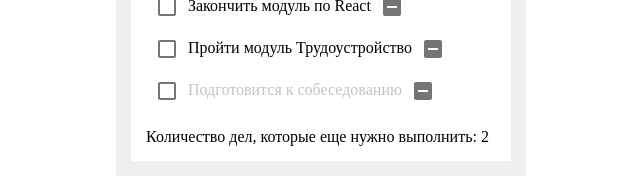
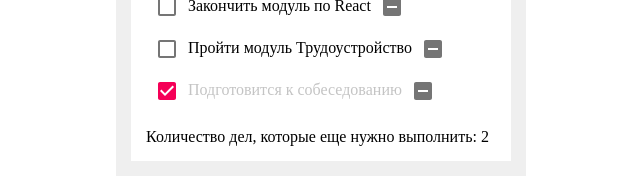
Before and after one commit to WebHeroSchool/todo-react, a React (Create React App) app: page / in a window 1280 px wide. Shown: the part 288-466 px from the top of the page, without its empty margins (319-959 px from the left). Built offline with nearby package versions, Linux system fonts and the light colour scheme.

Commit message:
refEvent

```diff
--- a/src/components/App/App.js
+++ b/src/components/App/App.js
@@ -20,7 +20,9 @@ class App extends React.Component {
         isDone: true
       }
     ]
-  }
+  };
+
+  onClickDone = isDone => console.log(isDone);
 
   render () {
     let unCompletedTasks = this.state.tasks.filter(task => task.isDone === false);
@@ -28,7 +30,7 @@ class App extends React.Component {
       return (<div className={styles.wrap}>
         <h1 className={styles.title}>Важные дела:</h1>
         <InputItem />
-        <ItemList tasks={this.state.tasks} />
+        <ItemList tasks={this.state.tasks} onClickDone={this.onClickDone} />
         <Footer count={unCompletedTasks.length} />
       </div>)
   }
--- a/src/components/ItemList/ItemList.js
+++ b/src/components/ItemList/ItemList.js
@@ -3,16 +3,13 @@ import Item from '../Item/Item';
 import styles from './ItemList.module.css';
 import Checkbox from '@material-ui/core/Checkbox';
 
-const ItemList = ( {tasks} ) => {
+const ItemList = ( {tasks, onClickDone} ) => {
   return(<ul>
   {tasks.map( task =>
     <li className={styles.li} key={task.value}>
       <Checkbox
-      value="checkedLeft"
-      inputProps={{
-        'aria-label': 'primary checkbox',
-      }}
-      onChange />
+        checked={task.isDone}
+        onClick={() => onClickDone(task.isDone)} />
       <Item value={task.value} isDone={task.isDone} />
       <Checkbox
         value="checkedRight"
```
